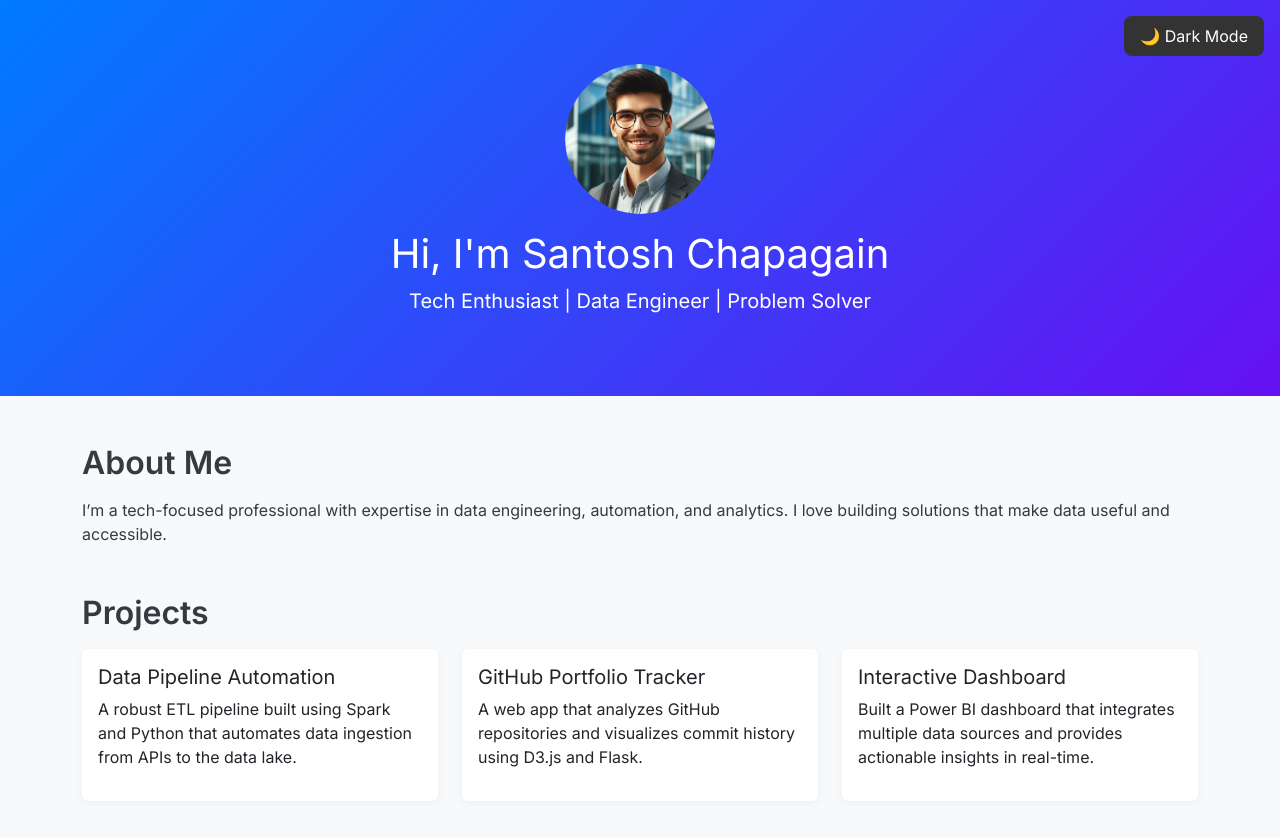
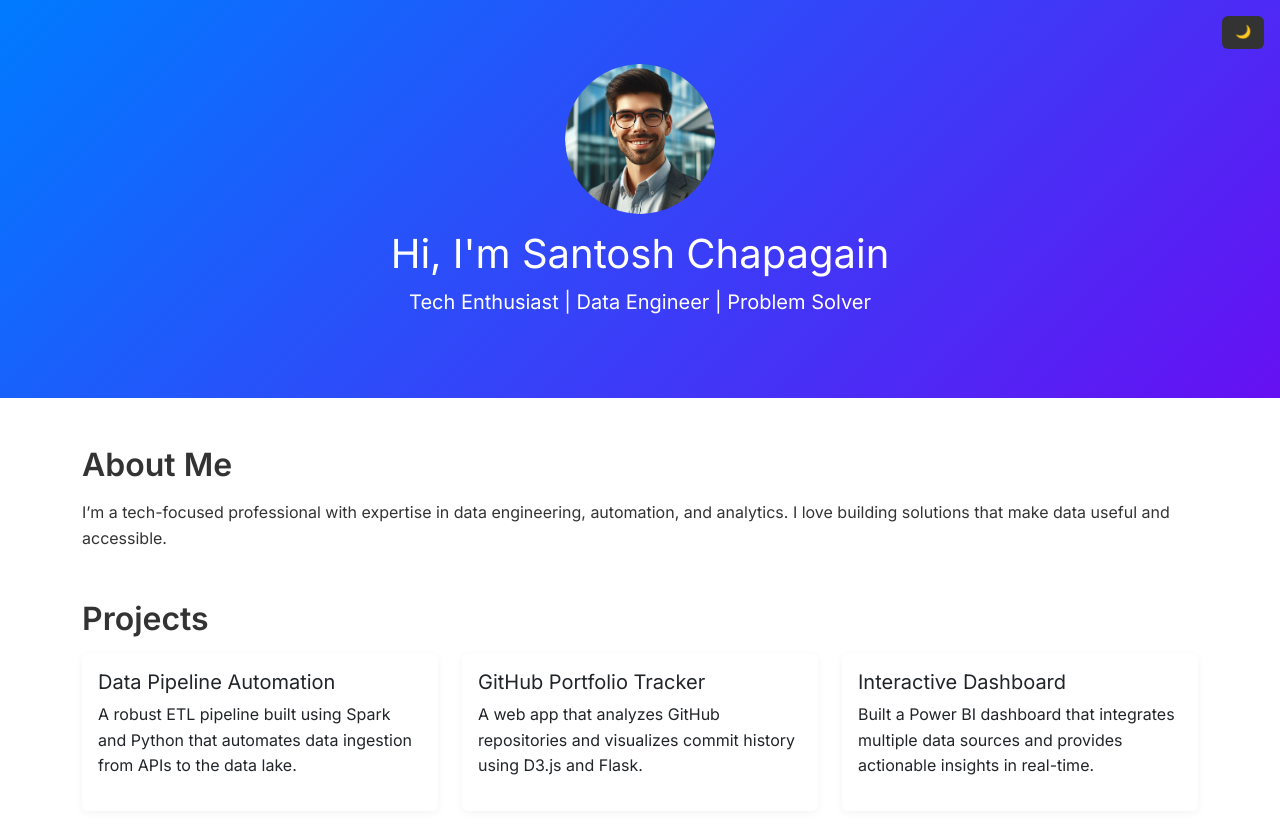
Before and after one commit to santoshchapagain/santoshchapagain.github.io, a plain HTML site: page index.html in a window 1280 px wide. Shown: the top 838 px of the page. Drawn offline with nearby package versions, Linux system fonts and the light colour scheme.

Commit message:
Refine fonts and reduce toggle size

```diff
--- a/index.html
+++ b/index.html
@@ -5,12 +5,20 @@
   <meta name="viewport" content="width=device-width, initial-scale=1.0" />
   <title>Santosh Chapagain | Portfolio</title>
   <link rel="stylesheet" href="https://cdn.jsdelivr.net/npm/bootstrap@5.3.0/dist/css/bootstrap.min.css" />
-  <link href="https://fonts.googleapis.com/css2?family=Inter:wght@400;600;700&display=swap" rel="stylesheet">
+  <link href="https://fonts.googleapis.com/css2?family=Inter:wght@400;600&display=swap" rel="stylesheet">
   <style>
     body {
       font-family: 'Inter', sans-serif;
-      background-color: #f8f9fa;
-      color: #343a40;
+      line-height: 1.6;
+      margin: 0;
+      padding: 0;
+      background-color: #fff;
+      color: #333;
+      transition: background-color 0.3s ease, color 0.3s ease;
+    }
+  	.btn {
+      font-size: 0.875rem;
+      padding: 0.5rem 1rem;
     }
     .hero {
       background: linear-gradient(135deg, #007bff, #6610f2);
@@ -34,6 +42,7 @@
       color: white;
       text-align: center;
     }
+	/* Dark mode styles */
     body.dark {
       background-color: #121212;
       color: #f1f1f1;
@@ -111,16 +120,18 @@
     position: fixed;
     top: 1rem;
     right: 1rem;
-  padding: 0.5rem 1rem;
+    padding: 0.4rem 0.8rem;
+    font-size: 0.8rem;
     border: none;
-  border-radius: 8px;
+    border-radius: 6px;
     background-color: #333;
     color: #fff;
     cursor: pointer;
     z-index: 1000;
   ">
-    🌙 Dark Mode
+    🌙
   </button>
+
 
   <script>
     const toggleBtn = document.getElementById('theme-toggle');
```
Lines whose indentation alone changed are shown as unchanged.
